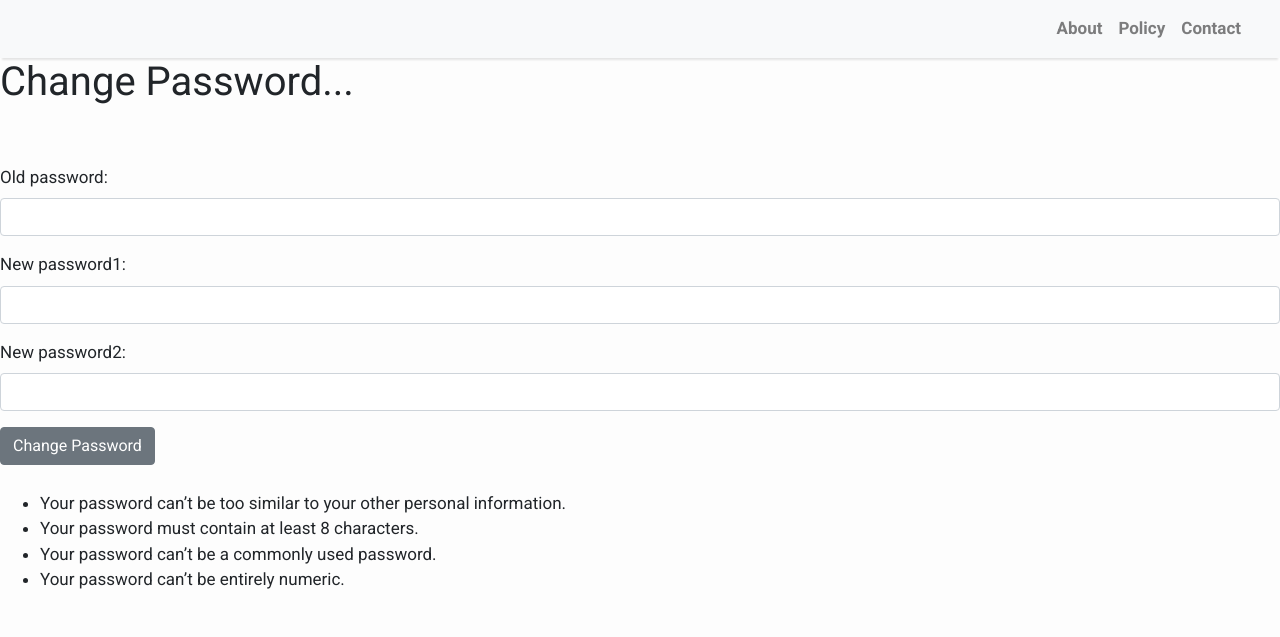
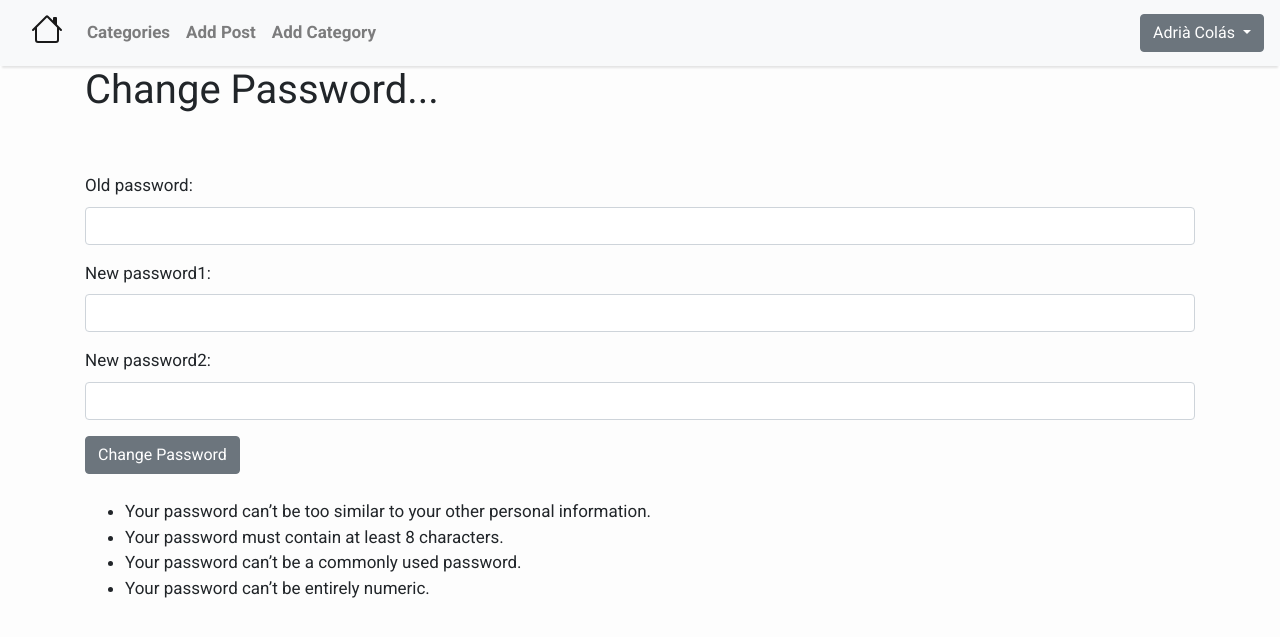
Before and after one commit to colas98/BlogDjangoArg, a Django app: page /members/password/ in a window 1280 px wide. Shown: the top 637 px of the page. Run offline with Django 4.2, Linux system fonts and the light colour scheme; a user stored in the database is signed in; data comes from the database, SQL or seed files in the repository; both versions use the stored data as it was after the commit; some libraries are stand-ins or nearby versions.

Commit message:
base page almost done

```diff
--- a/ablog/theblog/templates/base.html
+++ b/ablog/theblog/templates/base.html
@@ -2,7 +2,7 @@
 <html>
 
     <head>
-        <title>Django Central</title>
+        <title>Essais Argentina</title>
         <link href="https://fonts.googleapis.com/css?family=Roboto:400,700" rel="stylesheet">
         <meta name="google" content="notranslate" />
         <meta name="viewport" content="width=device-width, initial-scale=1" />
@@ -37,32 +37,92 @@
         <!-- Navigation -->
         <nav class="navbar navbar-expand-lg navbar-light bg-light shadow" id="mainNav">
             <div class="container-fluid">
-                <a class="navbar-brand"> </a>
+                <a class="navbar-brand" href="{% url 'home' %}">
+                    <svg xmlns="http://www.w3.org/2000/svg" width="32" height="32" fill="currentColor" class="bi bi-house" viewBox="0 0 16 16">
+                    <path d="M8.707 1.5a1 1 0 0 0-1.414 0L.646 8.146a.5.5 0 0 0 .708.708L2 8.207V13.5A1.5 1.5 0 0 0 3.5 15h9a1.5 1.5 0 0 0 1.5-1.5V8.207l.646.647a.5.5 0 0 0 .708-.708L13 5.793V2.5a.5.5 0 0 0-.5-.5h-1a.5.5 0 0 0-.5.5v1.293L8.707 1.5ZM13 7.207V13.5a.5.5 0 0 1-.5.5h-9a.5.5 0 0 1-.5-.5V7.207l5-5 5 5Z"/>
+                    </svg>
+                </a>
                 <button class="navbar-toggler navbar-toggler-right" type="button" data-toggle="collapse" data-target="#navbarResponsive"
                     aria-controls="navbarResponsive" aria-expanded="false" aria-label="Toggle navigation">
                     <span class="navbar-toggler-icon"></span>
                 </button>
-                <div class="collapse navbar-collapse" id="navbarResponsive">
-                    <ul class="navbar-nav ml-auto">
-                        <li class="nav-item text-black">
-                            <a class="nav-link text-black font-weight-bold" href="#">About</a>
-                        </li>
-                        <li class="nav-item text-black">
-                            <a class="nav-link text-black font-weight-bold" href="#">Policy</a>
-                        </li>
-                        <li class="nav-item text-black">
-                            <a class="nav-link text-black font-weight-bold" href="#">Contact</a>
-                        </li>
+                <div class="collapse navbar-collapse" id="navbarSupportedContent">
+                  <ul class="navbar-nav me-auto mb-2 mb-lg-0">
+                        <! -- Category Menu Code -- >
+                         {% if cat_menu %}
+                              <li class="nav-item dropdown">
+                                <a class="nav-link dropdown-toggle text-black font-weight-bold" href="#" role="button" data-bs-toggle="dropdown" aria-expanded="false">
+                                  Categories
+                                </a>
+                                <ul class="dropdown-menu">
+                                  {% for item in cat_menu %}
+                                    <a class="dropdown-item" href="{% url 'category' item|slugify%}">  {{ item }}
+                                    </a>
+                                  {% endfor %}
+                                </ul>
+                              </li>
+                            {% else %}
+                            <li class="nav-item">
+                              <a class="nav-link text-black font-weight-bold" href="{% url 'category-list'%}">
+                                Categories</a>
+                            </li>
+
+
+                            {% endif %}
+                            {% if user.is_authenticated %}
+                              <li class="nav-item">
+                                <a class="nav-link text-black font-weight-bold" href="{% url 'add_post'%}">Add Post</a>
+                              </li>
+                              <li class="nav-item">
+                                <a class="nav-link text-black font-weight-bold" href="{% url 'add_category'%}">Add Category</a>
+                              </li>
+
+                            {% else %}
+
+                              <li class="nav-item text-black">
+                                <a class="nav-link text-black font-weight-bold" href="{% url 'register'%}">Register</a>
+                              </li>
+                              <li class="nav-item">
+                                <a class="nav-link text-black font-weight-bold" href="{% url 'login'%}">Login</a>
+                              </li>
+
+                            {% endif %}
                     </ul>
                 </div>
             </div>
+            {% if user.is_authenticated %}
+                <ul class="navbar-nav ml-auto">
+                     <li class="nav-item dropdown">
+                  <a class="btn btn-secondary dropdown-toggle" href="#" id="navbarDropdownMenuLink" role="button" data-bs-toggle="dropdown" aria-expanded="false">
+                    {{ user.first_name }}
+                    {{ user.last_name }}
+                  </a>
+                  <ul class="dropdown-menu dropdown-menu-right" aria-labelledby="navbarDropdown">
+                    <li><a class="dropdown-item" href="{% url 'edit_profile' %}">Edit Settings </a>
+                    </li>
+                    {% if user.profile.id %}
+                        <li><a class="dropdown-item" href="{% url 'edit_profile_page' user.profile.id %}">Edit Profile Page</a></li>
+                        <li><a class="dropdown-item" href="{% url 'show_profile_page' user.profile.id %}">Show Profile Page</a></li>
+
+                    {% else %}
+                      <li><a class="dropdown-item" href="{% url 'create_profile_page' %}">Create Profile Page</a></li>
+                    {% endif %}
+                    <a class="dropdown-item" href="{% url 'logout'%}">Logout</a>
+                  </ul>
+                </li>
+                </ul>
+            {% endif %}
+
         </nav>
-        {% block content %}
-        <!-- Content Goes here -->
-        {% endblock content %}
+        <div class = "container">
+          {% block content %}
+          {% endblock %}
+        </div>
+
         <!-- Footer -->
         <footer class="py-3 bg-grey">
             <p class="m-0 text-dark text-center "></p>
         </footer>
+        <script src="https://cdn.jsdelivr.net/npm/bootstrap@5.0.2/dist/js/bootstrap.bundle.min.js" integrity="sha384-MrcW6ZMFYlzcLA8Nl+NtUVF0sA7MsXsP1UyJoMp4YLEuNSfAP+JcXn/tWtIaxVXM" crossorigin="anonymous"></script>
     </body>
 </html>
```
Also changed, not shown: ablog/theblog/templates/home.html (+5 -5 lines), ablog/db.sqlite3, ablog/media/images/dibuix_lisa.jpeg (added).
